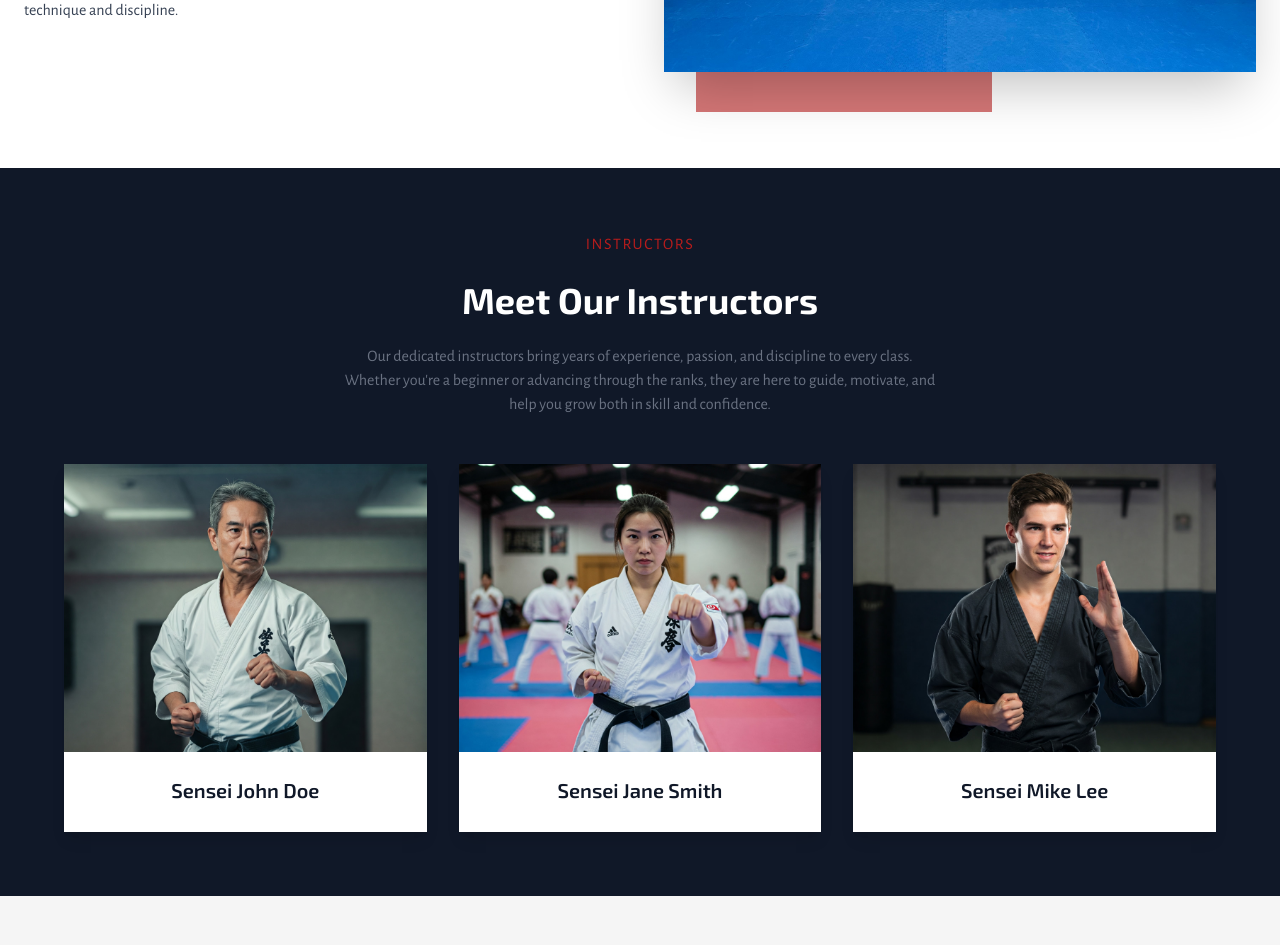
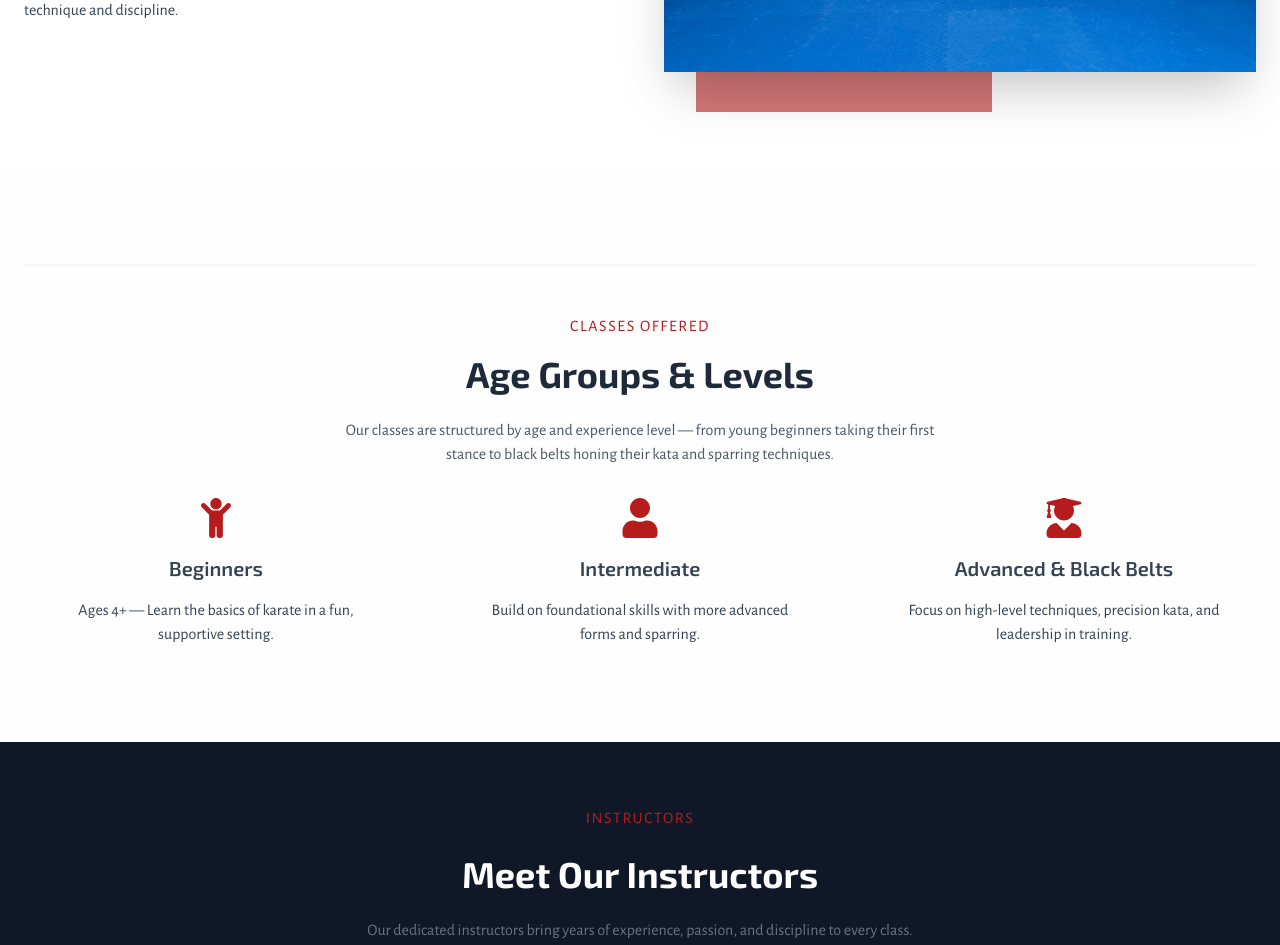
Before and after one commit to A-coderr/skif-website, a Next.js app: page / in a window 1280 px wide. Shown: the part 1188-2133 px from the top of the page. Built offline with nearby package versions, Linux system fonts and the light colour scheme.

Commit message:
Added the classes offered section

```diff
--- a/app/page.tsx
+++ b/app/page.tsx
@@ -2,12 +2,14 @@ import AboutUsSection from "./sections/AboutUs";
 import FAQ from "./sections/FAQ";
 import HeroSection from "./sections/Hero";
 import InstructorsHome from "./sections/InstructorsHome";
+import ClassesOffered from "./sections/ClassesOffered";
 
 export default function Home() {
   return (
     <>
       <HeroSection />
       <AboutUsSection />
+      <ClassesOffered />
       <InstructorsHome />
       <FAQ />
     </>
--- /dev/null
+++ b/app/sections/ClassesOffered.tsx
@@ -0,0 +1,63 @@
+"use client";
+
+import { motion } from "framer-motion";
+import { FaUser, FaChild, FaUserGraduate } from "react-icons/fa";
+
+export default function ClassesOfferedSection() {
+  return (
+    <section className="bg-[#fefefe] px-6 py-16 lg:py-24">
+      <motion.div
+        initial={{ opacity: 0, y: 50 }}
+        whileInView={{ opacity: 1, y: 0 }}
+        transition={{ duration: 0.8 }}
+        viewport={{ once: true }}
+        className="max-w-7xl mx-auto text-center border-t-2 border-gray-100 pt-12"
+      >
+        <p className="text-md uppercase text-[#B71C1C] tracking-widest mb-4">
+          Classes Offered
+        </p>
+
+        <h2 className="text-3xl sm:text-4xl font-bold text-center text-gray-800 mb-6">
+          Age Groups & Levels
+        </h2>
+
+        <p className="text-center text-gray-600 text-md mb-8 md:max-w-1/2 mx-auto">
+          Our classes are structured by age and experience level — from young
+          beginners taking their first stance to black belts honing their kata
+          and sparring techniques.
+        </p>
+
+        <div className="grid grid-cols-1 sm:grid-cols-2 lg:grid-cols-3 gap-10 text-gray-700">
+          {/* Beginners */}
+          <div className="flex flex-col items-center space-y-4">
+            <FaChild size={40} className="text-[#B71C1C]" />
+            <h3 className="text-xl font-semibold">Beginners</h3>
+            <p className="text-md text-center max-w-xs">
+              Ages 4+ — Learn the basics of karate in a fun, supportive setting.
+            </p>
+          </div>
+
+          {/* Intermediate */}
+          <div className="flex flex-col items-center space-y-4">
+            <FaUser size={40} className="text-[#B71C1C]" />
+            <h3 className="text-xl font-semibold">Intermediate</h3>
+            <p className="text-md text-center max-w-xs">
+              Build on foundational skills with more advanced forms and
+              sparring.
+            </p>
+          </div>
+
+          {/* Advanced & Black Belts */}
+          <div className="flex flex-col items-center space-y-4">
+            <FaUserGraduate size={40} className="text-[#B71C1C]" />
+            <h3 className="text-xl font-semibold">Advanced & Black Belts</h3>
+            <p className="text-md text-center max-w-xs">
+              Focus on high-level techniques, precision kata, and leadership in
+              training.
+            </p>
+          </div>
+        </div>
+      </motion.div>
+    </section>
+  );
+}
```
